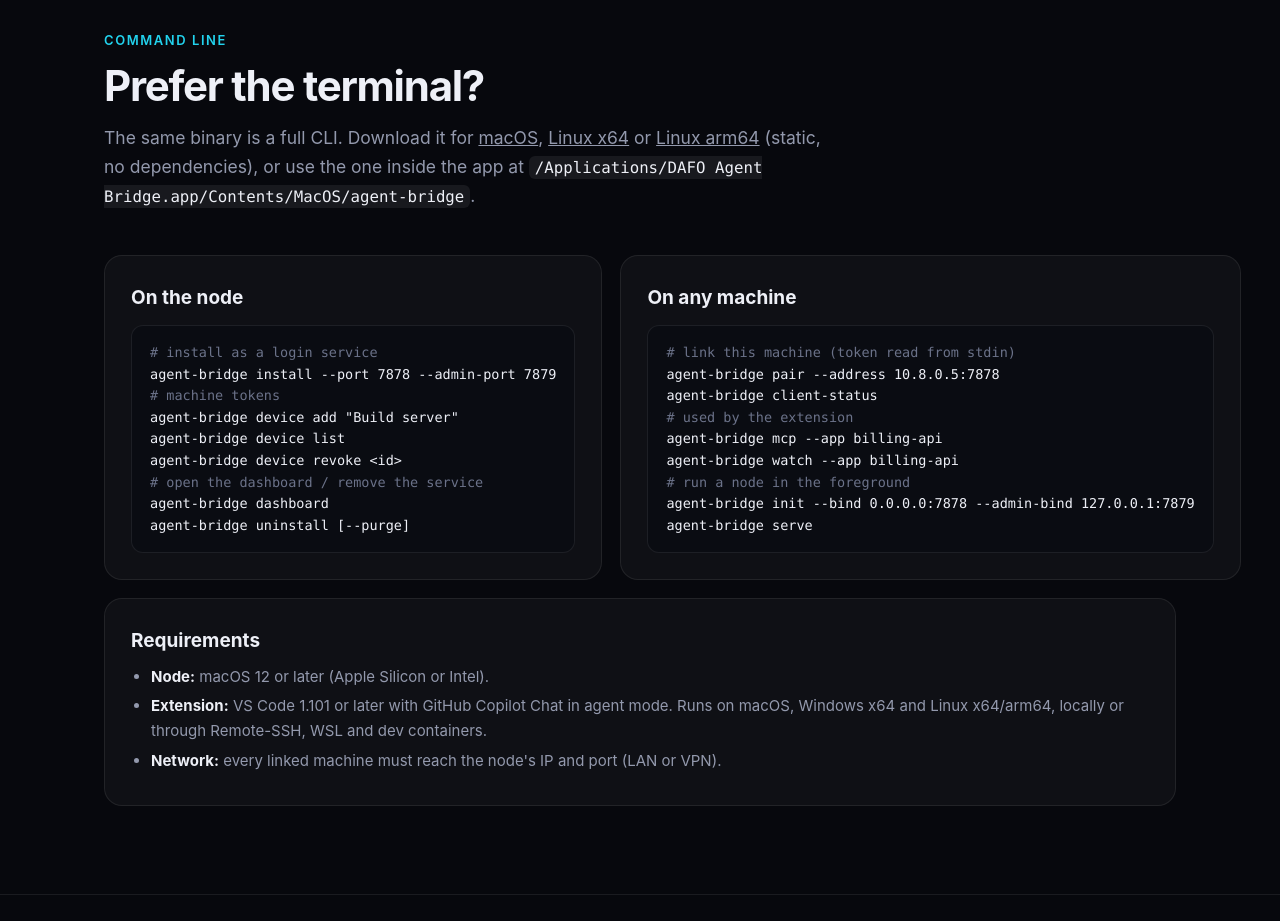
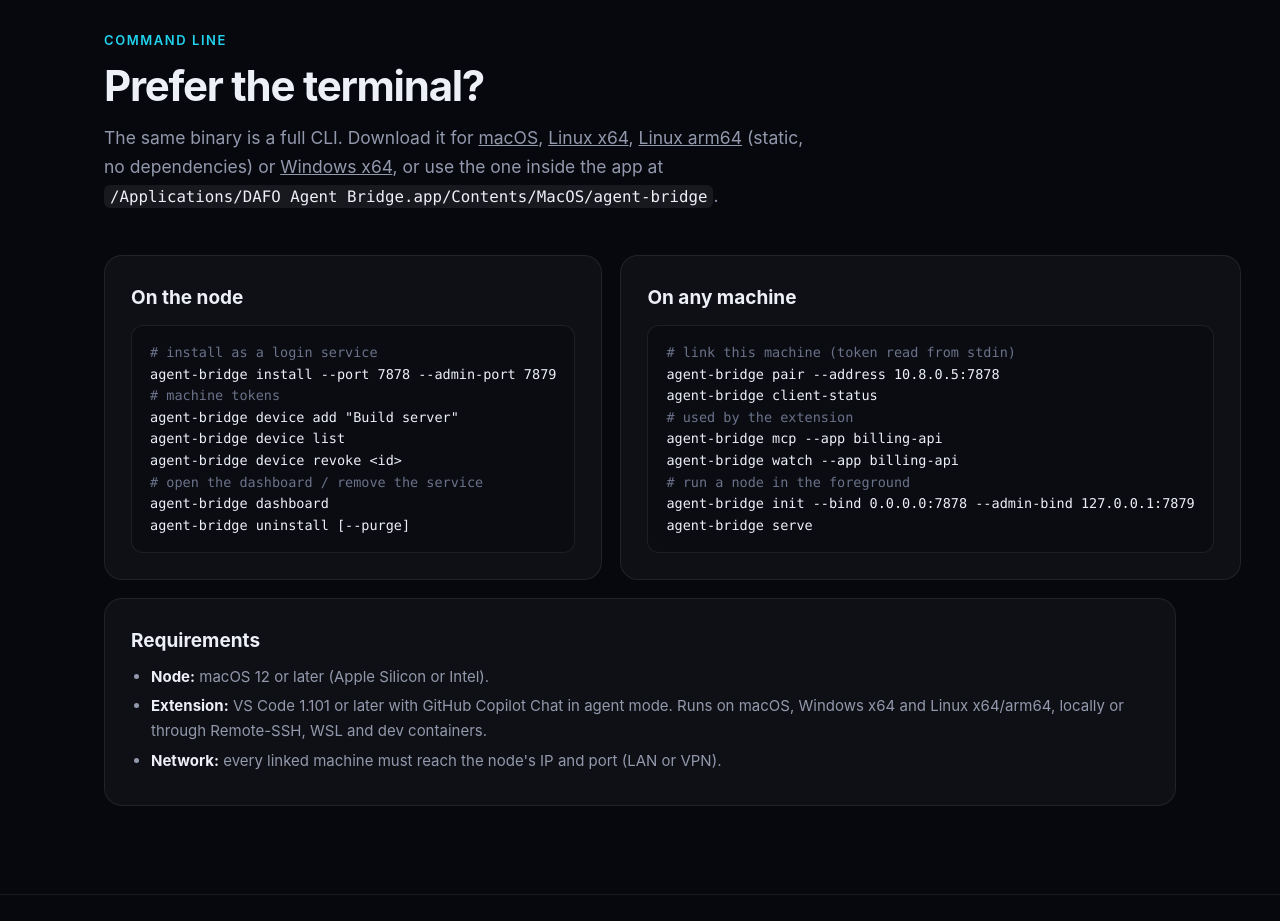
Before and after one commit to gabgiani/DAFO-Agent-Bridge-for-VSCode, a plain HTML site: page docs/index.html in a window 1280 px wide. Shown: the part 7380-8301 px from the top of the page. Drawn offline with Linux system fonts and the light colour scheme.

Commit message:
Website: Windows CLI download

```diff
--- a/docs/index.html
+++ b/docs/index.html
@@ -396,7 +396,7 @@ and wait for the answer.</code></pre>
   <div class="container">
     <div class="eyebrow">Command line</div>
     <h2>Prefer the terminal?</h2>
-    <p class="section-lead">The same binary is a full CLI. Download it for <a href="https://github.com/gabgiani/DAFO-Agent-Bridge-for-VSCode/releases/latest/download/agent-bridge-macos-universal.zip">macOS</a>, <a href="https://github.com/gabgiani/DAFO-Agent-Bridge-for-VSCode/releases/latest/download/agent-bridge-linux-x64.tar.gz">Linux x64</a> or <a href="https://github.com/gabgiani/DAFO-Agent-Bridge-for-VSCode/releases/latest/download/agent-bridge-linux-arm64.tar.gz">Linux arm64</a> (static, no dependencies), or use the one inside the app at <code>/Applications/DAFO Agent Bridge.app/Contents/MacOS/agent-bridge</code>.</p>
+    <p class="section-lead">The same binary is a full CLI. Download it for <a href="https://github.com/gabgiani/DAFO-Agent-Bridge-for-VSCode/releases/latest/download/agent-bridge-macos-universal.zip">macOS</a>, <a href="https://github.com/gabgiani/DAFO-Agent-Bridge-for-VSCode/releases/latest/download/agent-bridge-linux-x64.tar.gz">Linux x64</a>, <a href="https://github.com/gabgiani/DAFO-Agent-Bridge-for-VSCode/releases/latest/download/agent-bridge-linux-arm64.tar.gz">Linux arm64</a> (static, no dependencies) or <a href="https://github.com/gabgiani/DAFO-Agent-Bridge-for-VSCode/releases/latest/download/agent-bridge-windows-x64.zip">Windows x64</a>, or use the one inside the app at <code>/Applications/DAFO Agent Bridge.app/Contents/MacOS/agent-bridge</code>.</p>
     <div class="two">
       <div class="card">
         <h3>On the node</h3>
```
